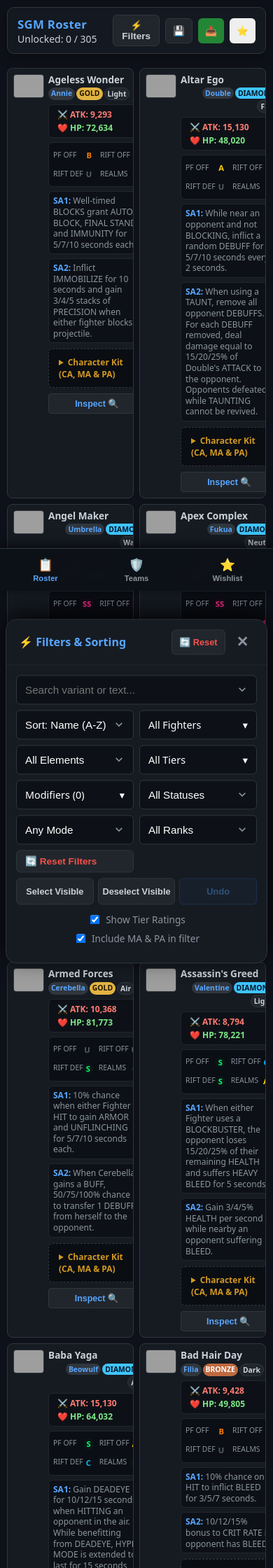
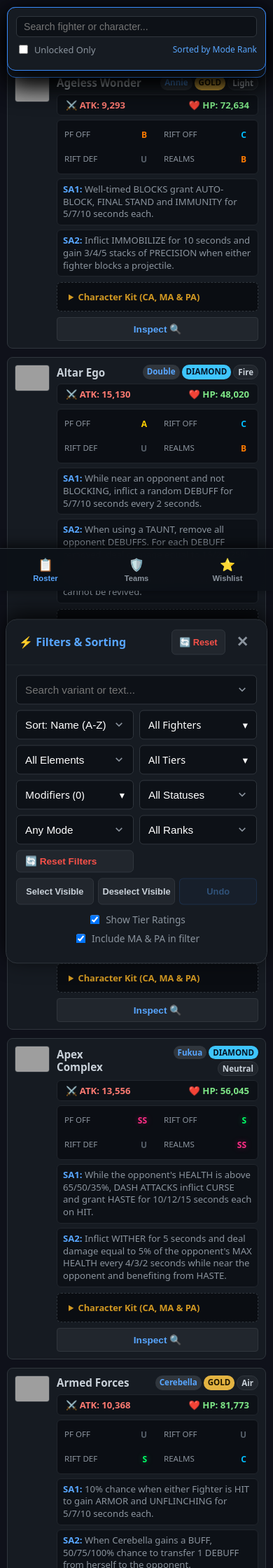
Before and after one commit to Mattex111/sgm-roster-tracker, a Flask app: page / in a window 390 px wide. Shown: the top 2240 px of the page at 70% size. Run offline with Flask 3, Linux system fonts and the light colour scheme; grey boxes are pictures that could not be loaded.

Commit message:
fix: Mobile UI grid 1-col layout, inspect modal top-bottom view, auto-close modals on tab nav, and soft keyboard picker positioning

```diff
--- a/static/css/style.css
+++ b/static/css/style.css
@@ -1763,85 +1763,103 @@ mark.effect-highlight {
         font-size: 0.85rem !important;
     }
 
-    /* Card Grid Responsive on Mobile: 2 Columns on phones, 1 column on ultra-narrow */
+    /* Card Grid Responsive on Mobile: 1 Column for full-width readable text */
     .grid {
-        grid-template-columns: repeat(2, 1fr) !important;
-        gap: 8px !important;
-    }
-
-    @media (max-width: 360px) {
-        .grid {
-            grid-template-columns: 1fr !important;
-        }
+        grid-template-columns: 1fr !important;
+        gap: 12px !important;
     }
 
     /* Mobile Cards Layout Optimization */
     .card {
-        padding: 8px !important;
+        padding: 10px !important;
         box-sizing: border-box;
         overflow: hidden;
     }
 
     .card-body-row {
+        gap: 10px !important;
+    }
+
+    .card-portrait {
+        width: 48px !important;
+        height: auto !important;
+    }
+
+    .card-head {
+        flex-direction: row !important;
+        align-items: center !important;
+        justify-content: space-between !important;
         gap: 6px !important;
     }
 
-    .card-portrait {
-        width: 42px !important;
-        height: auto !important;
-    }
-
-    .card-head {
-        flex-direction: column !important;
-        align-items: flex-start !important;
-        gap: 3px !important;
-    }
-
     .name-text {
-        font-size: 0.85rem !important;
+        font-size: 0.95rem !important;
         line-height: 1.2;
     }
 
     .badges {
         flex-wrap: wrap !important;
-        gap: 2px !important;
+        gap: 3px !important;
     }
 
     .tag, .char-tag, .element-tag {
-        font-size: 0.65rem !important;
-        padding: 1px 4px !important;
+        font-size: 0.72rem !important;
+        padding: 2px 6px !important;
     }
 
     .stats-row {
         display: flex !important;
-        flex-direction: column !important;
-        gap: 2px !important;
-        font-size: 0.75rem !important;
+        flex-direction: row !important;
+        gap: 12px !important;
+        font-size: 0.82rem !important;
     }
 
     .stat-item {
         white-space: nowrap;
     }
 
+    /* Inspect Modal Mobile Top-to-Bottom Layout */
+    .modal-body-layout {
+        flex-direction: column !important;
+        align-items: center !important;
+        width: 100% !important;
+        gap: 14px !important;
+    }
+
+    .modal-card-img-container {
+        width: 150px !important;
+        max-width: 100% !important;
+        margin: 0 auto !important;
+    }
+
+    .modal-right-content {
+        width: 100% !important;
+    }
+
     .modal-tabs {
+        display: grid !important;
         grid-template-columns: repeat(2, 1fr) !important;
         gap: 6px !important;
+        width: 100% !important;
     }
 
     .m-tab-btn {
-        font-size: 0.75rem !important;
-        padding: 6px 4px !important;
+        width: 100% !important;
+        box-sizing: border-box !important;
+        text-align: center !important;
+        font-size: 0.78rem !important;
+        padding: 8px 4px !important;
     }
 
     .ratings-row {
         display: grid !important;
         grid-template-columns: repeat(2, 1fr) !important;
-        gap: 4px !important;
+        gap: 6px !important;
     }
 
     .rate-box {
-        font-size: 0.68rem !important;
-        padding: 3px 2px !important;
+        font-size: 0.75rem !important;
+        padding: 4px 6px !important;
         white-space: nowrap !important;
         display: flex !important;
         flex-direction: row !important;
@@ -1850,30 +1868,30 @@ mark.effect-highlight {
     }
 
     .rate-box span:first-child {
-        font-size: 0.65rem;
+        font-size: 0.72rem;
         color: #8b949e;
     }
 
     .rank-badge {
-        font-size: 0.7rem !important;
-        padding: 1px 4px !important;
+        font-size: 0.75rem !important;
+        padding: 2px 6px !important;
     }
 
     .sa-box {
-        font-size: 0.75rem !important;
-        line-height: 1.3 !important;
-        padding: 5px 6px !important;
+        font-size: 0.82rem !important;
+        line-height: 1.35 !important;
+        padding: 6px 8px !important;
     }
 
     .base-kit summary {
-        font-size: 0.75rem !important;
-        padding: 4px 6px !important;
+        font-size: 0.8rem !important;
+        padding: 5px 8px !important;
     }
 
     .inspect-btn {
         width: 100%;
-        padding: 6px 0;
-        font-size: 0.78rem;
+        padding: 8px 0;
+        font-size: 0.85rem;
     }
 
     /* Mobile Bottom Navigation Bar (Always Fixed at Bottom) */
@@ -1957,13 +1975,31 @@ mark.effect-highlight {
         gap: 10px !important;
     }
 
-    /* Team Builder & Wishlist Popovers Mobile Adjustment */
+    /* Team Builder & Wishlist Popovers Mobile Adjustment for Soft Keyboard */
     #teamFighterPicker, #wishlistPicker {
-        width: calc(100vw - 20px) !important;
+        position: fixed !important;
+        top: 10px !important;
         left: 10px !important;
         right: 10px !important;
-        bottom: 70px !important;
-        top: auto !important;
+        width: calc(100vw - 20px) !important;
+        max-height: calc(100vh - 20px) !important;
+        height: auto !important;
+        bottom: auto !important;
         z-index: 10005 !important;
-    }
-}
+        display: flex !important;
+        flex-direction: column !important;
+        background: #161b22 !important;
+        border: 1px solid #388bfd !important;
+        border-radius: 12px !important;
+        padding: 12px !important;
+        box-shadow: 0 12px 36px rgba(0, 0, 0, 0.95) !important;
+        box-sizing: border-box !important;
+    }
+
+    #teamFighterPickerResults, #wishlistPickerResults {
+        max-height: 45vh !important;
+        overflow-y: auto !important;
+        flex: 1 !important;
+    }
+}
+}
```
